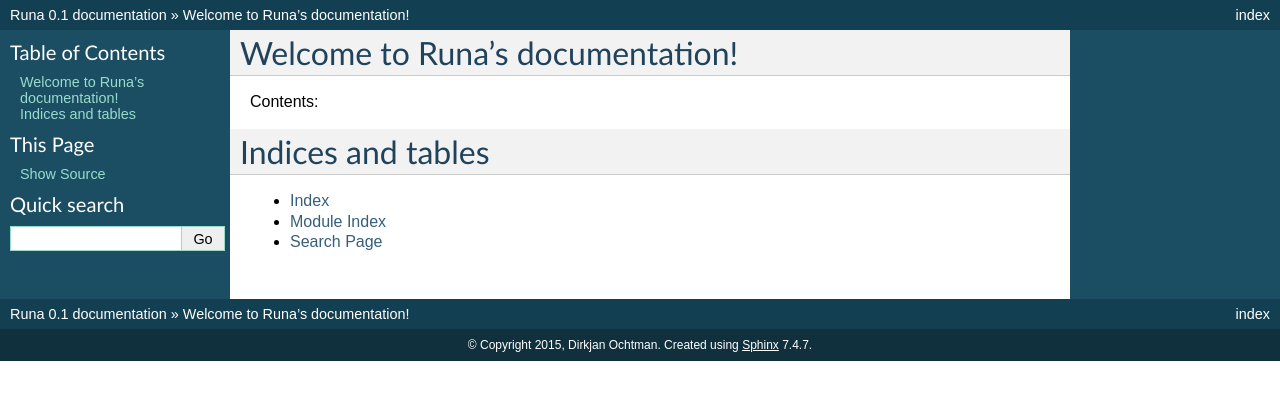
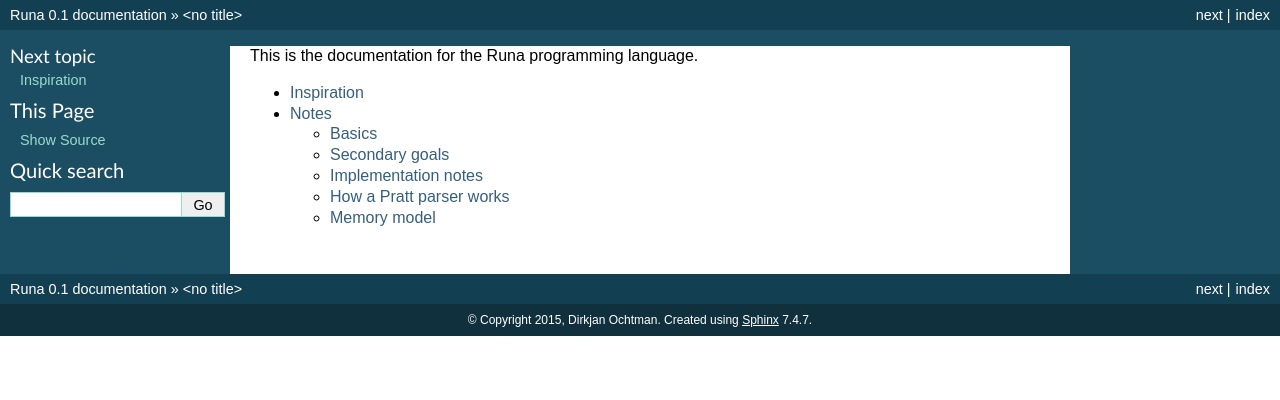
Before and after one commit to djc/runa, a Sphinx documentation site: the page built from doc/index.rst, in a window 1280 px wide. Shown: the top 400 px of the page. Built offline with Sphinx 7.4.7, drawn with Linux system fonts in a browser that asks for light colours.

Commit message:
Start moving documentation into Sphinx project

```diff
--- a/doc/index.rst
+++ b/doc/index.rst
@@ -1,21 +1,7 @@
-.. Runa documentation master file, created by
-   sphinx-quickstart on Fri Jan  2 14:15:31 2015.
-   You can adapt this file completely to your liking, but it should at least
-   contain the root `toctree` directive.
-
-Welcome to Runa's documentation!
-================================
-
-Contents:
+This is the documentation for the Runa programming language.
 
 .. toctree::
    :maxdepth: 2
 
-
-
-Indices and tables
-==================
-
-* :ref:`genindex`
-* :ref:`modindex`
-* :ref:`search`
+   refs.rst
+   notes.rst
--- a/notes.rst
+++ b/doc/notes.rst
@@ -1,3 +1,7 @@
+*****
+Notes
+*****
+
 Basics
 ======
 
--- a/refs.rst
+++ b/doc/refs.rst
@@ -1,5 +1,9 @@
+***********
 Inspiration
-===========
+***********
+
+Some sources of inspiration and interesting stuff to review upon further
+expansion of the language design (e.g. concurrency):
 
 * `Three bad things: threads, garbage collection, and nondeterministic destructors
   <http://apenwarr.ca/log/?m=201008#10>`_
```
